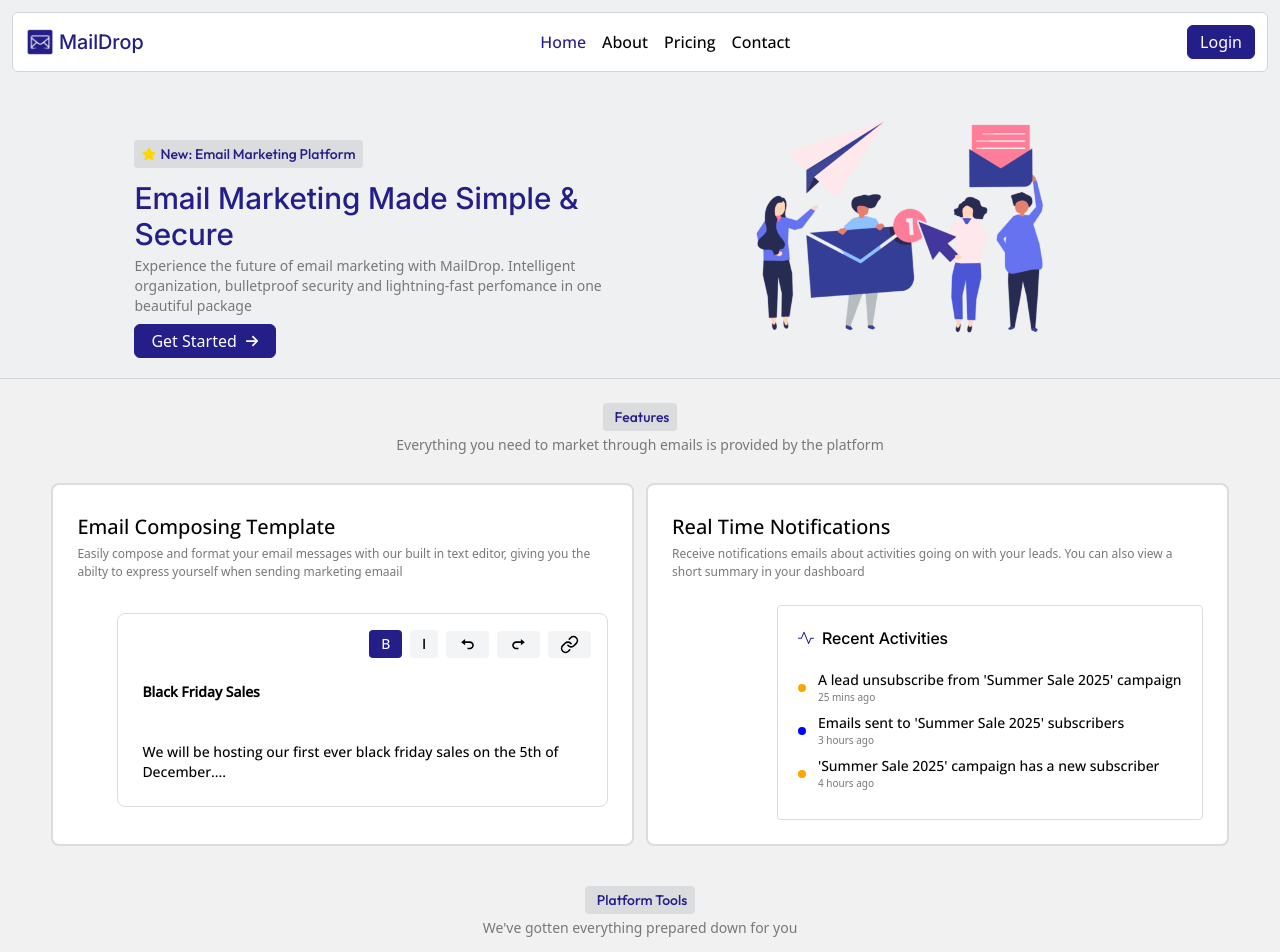
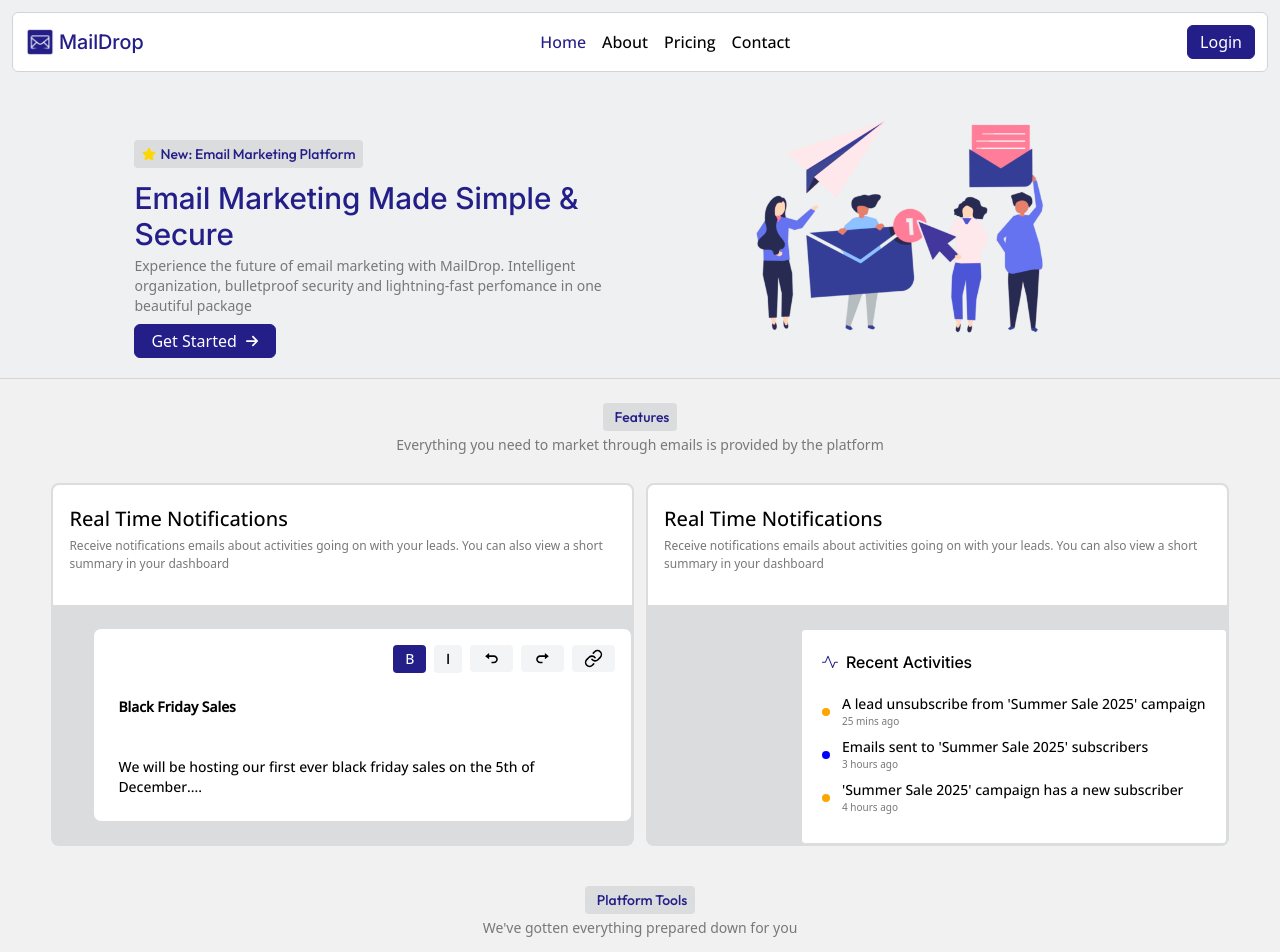
Before and after one commit to Habeebamoo/MailDrop, a React (Vite) app in the folder client/: page / in a window 1280 px wide. Shown: the top 952 px of the page. Built offline with nearby package versions, Linux system fonts and the light colour scheme; no server answers.

Commit message:
updated features section

```diff
--- a/client/src/components/home/Main.tsx
+++ b/client/src/components/home/Main.tsx
@@ -32,10 +32,12 @@ const Main = () => {
       </div>
       <p className="text-sm text-center mt-1 mx-auto text-accent w-[80%]">Everything you need to market through emails is provided by the platform</p>
       <div className="grid md:grid-cols-2 md:gap-3 mt-5 p-2 max-md:w-[100%] md:w-[95%] mx-auto">
-        <div className="bg-white border-2 border-bg2 rounded-lg p-6 max-sm:mb-4" data-aos="fade-up">
-        <h1 className="font-open mt-1 text-xl">Email Composing Template</h1>
-        <p className="text-accent text-[12px] mt-1">Easily compose and format your email messages with our built in text editor, giving you the abilty to express yourself when sending marketing emaail</p>
-        <div className="flex-end pl-10 mt-8">
+        <div className="bg-white flex flex-col border-2 border-bg2 rounded-lg max-md:mb-4" data-aos="fade-up">
+          <div className="pt-4 pl-4 mb-8">
+            <h1 className="font-open mt-1 text-xl">Real Time Notifications</h1>
+            <p className="text-accent text-[12px] mt-1">Receive notifications emails about activities going on with your leads. You can also view a short summary in your dashboard</p>
+          </div>
+          <div className="flex-end bg-bg2 h-full pl-10 max-md:pt-8">
             <div className="p-4 border-bg2 border-1 rounded-lg w-full mx-auto bg-white font-open text-sm">
               <div className="flex flex-end gap-2 border-b-accent pb-2 mb-2">
                 <button
@@ -68,14 +70,17 @@ const Main = () => {
             </div>
           </div>
         </div>
-        <div className="bg-white border-2 border-bg2 rounded-lg p-6" data-aos="fade-up">
+        <div className="bg-white border-2 border-bg2 rounded-lg" data-aos="fade-up">
+          <div className="pt-4 pl-4 mb-8">
             <h1 className="font-open mt-1 text-xl">Real Time Notifications</h1>
             <p className="text-accent text-[12px] mt-1">Receive notifications emails about activities going on with your leads. You can also view a short summary in your dashboard</p>
-          <div className="flex-end pl-10">
+          </div>
+          <div className="flex-end bg-bg2 pl-10">
             <History title="Recent Activities" backupText="" history={activities} />
           </div>
         </div>
       </div>
+
       <div className="flex-center mt-8">
         <p className="bg-bg2 font-outfit py-1 px-2 rounded font-open text-sm text-primary">
         <span className="ml-1">Platform Tools</span>
```
Lines whose indentation alone changed are shown as unchanged.
